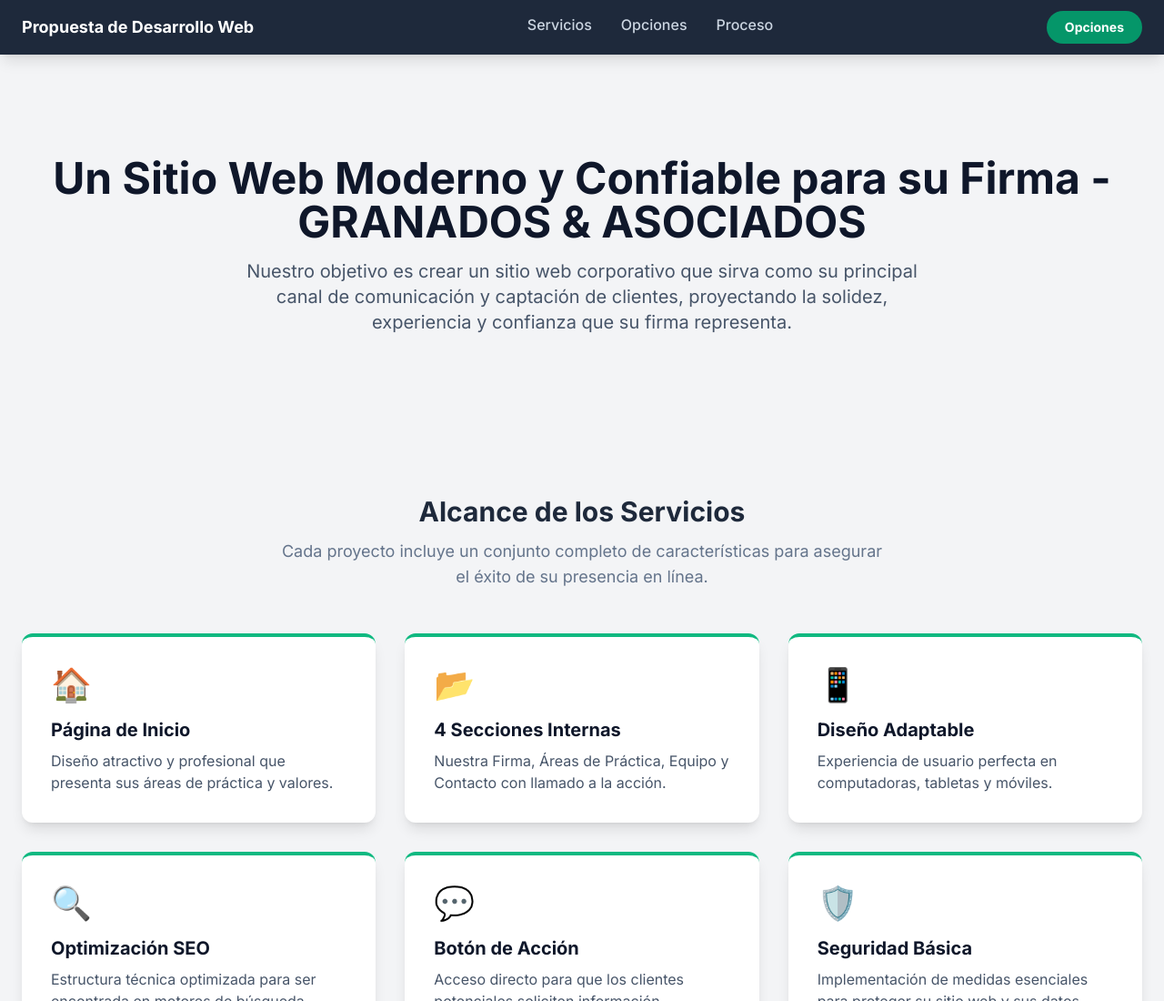
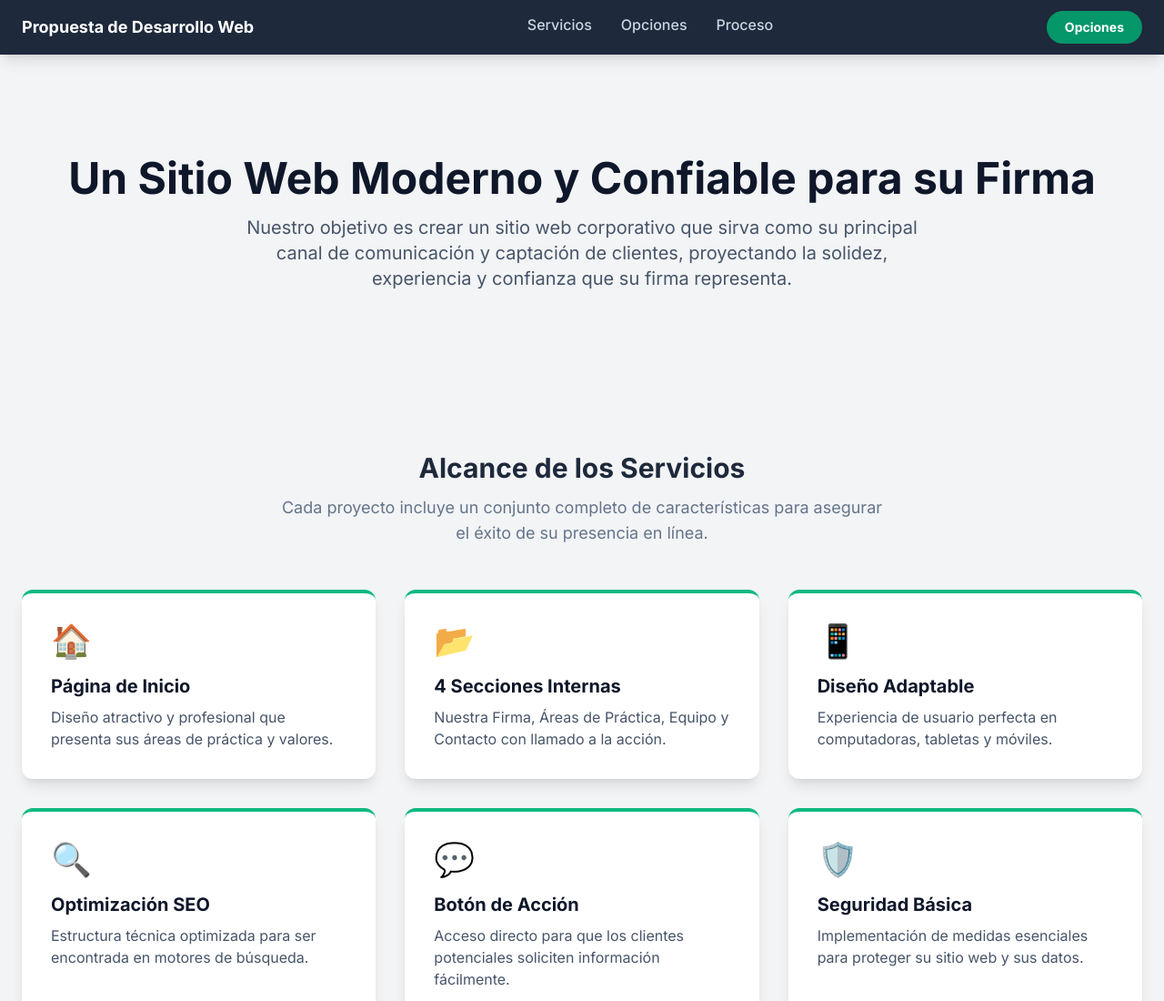
Before and after one commit to Alvarog0218/propuesta-web, a plain HTML site: page index.html in a window 1280 px wide. Shown: the top 1100 px of the page at 91% size. Drawn offline with nearby package versions, Linux system fonts and the light colour scheme.

Commit message:
Actualizar index.html

```diff
--- a/index.html
+++ b/index.html
@@ -57,7 +57,7 @@
     <main class="container mx-auto px-6">
 
         <section id="introduccion" class="text-center py-20 md:py-28">
-            <h2 class="text-4xl md:text-5xl font-extrabold text-slate-900 mb-4">Un Sitio Web Moderno y Confiable para su Firma - GRANADOS & ASOCIADOS</h2>
+            <h2 class="text-4xl md:text-5xl font-extrabold text-slate-900 mb-4">Un Sitio Web Moderno y Confiable para su Firma</h2>
             <p class="max-w-3xl mx-auto text-slate-600 text-lg md:text-xl">
                 Nuestro objetivo es crear un sitio web corporativo que sirva como su principal canal de comunicación y captación de clientes, proyectando la solidez, experiencia y confianza que su firma representa.
             </p>
```
